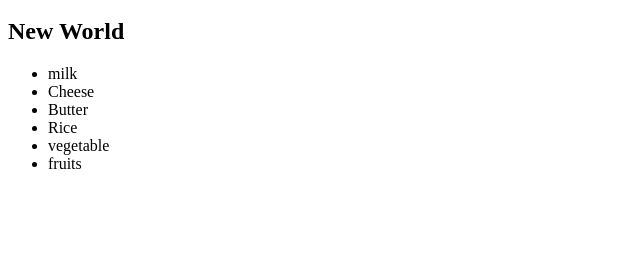
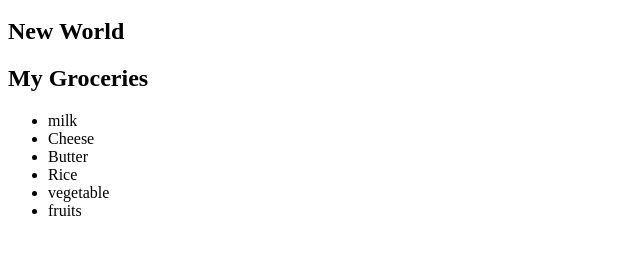
Before and after one commit to aomini/teaching-git, a plain HTML site: page index.html in a window 1280 px wide. Shown: the part 48-302 px from the top of the page, without its empty margins (0-640 px from the left). Drawn offline with Linux system fonts and the light colour scheme.

Commit message:
feature grocery completed

```diff
--- a/index.html
+++ b/index.html
@@ -3,6 +3,7 @@
     <h1>Hello world</h1>
     <h2>New World</h2>
     <div>
+      <h2>My Groceries</h2>
       <ul>
         <li>milk</li>
         <li>Cheese</li>
@@ -10,7 +11,6 @@
         <li>Rice</li>
         <li>vegetable</li>
         <li>fruits</li>
-
       </ul>
     </div>
   </body>
```
